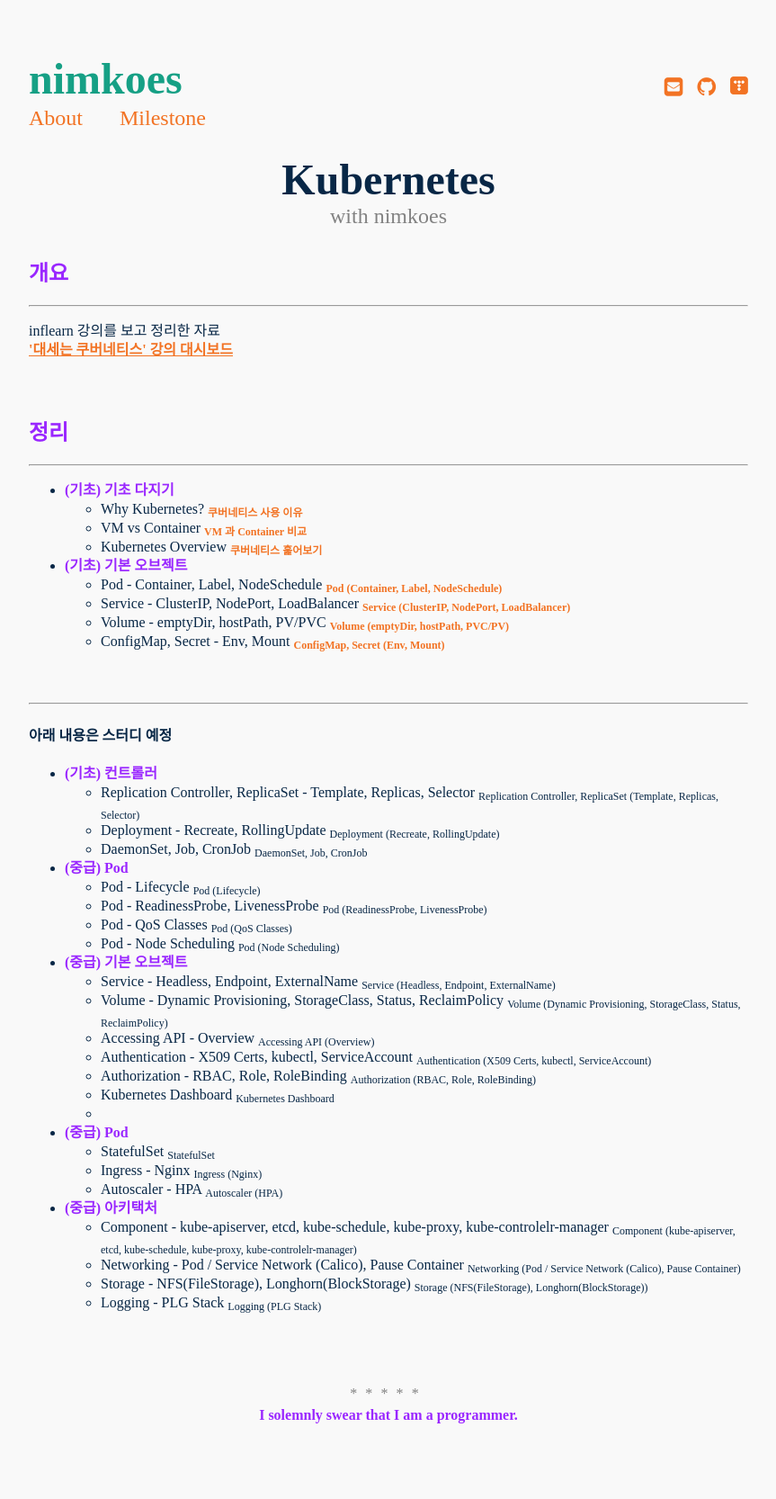
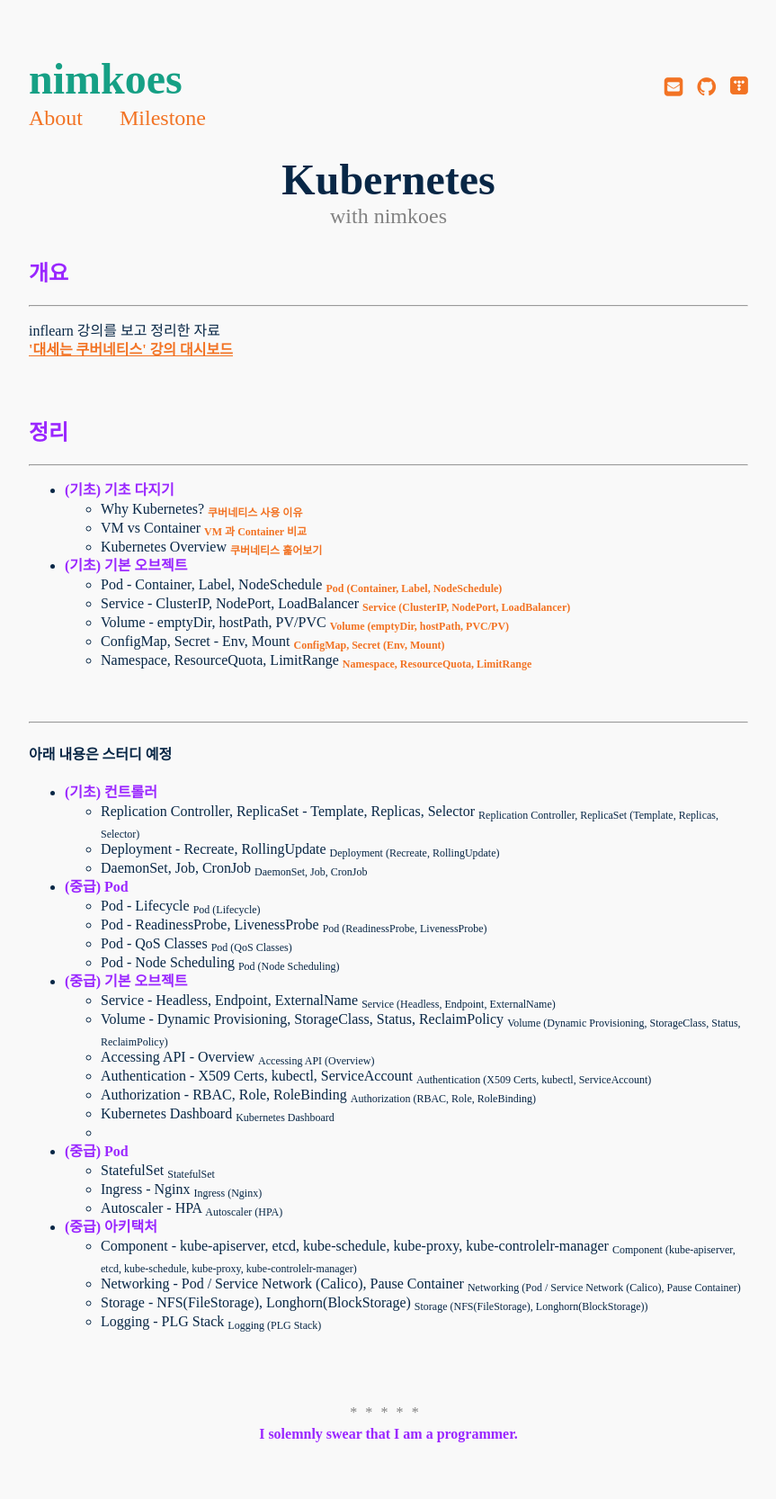
Before and after one commit to nimkoes/portfolio, a Jekyll site: the page built from _posts/2021-11-22-Kubernetes.md, in a window 1280 px wide. Shown: the whole page at 90% size, without its empty margins (208-1071 px from the left). Built offline with Jekyll 4.4.1, drawn with Linux system fonts in a browser that asks for light colours; before the commit the page ends 1645 px from its top, so only the background shows below that.

Commit message:
mod post

```diff
--- a/_posts/2021-11-22-Kubernetes.md
+++ b/_posts/2021-11-22-Kubernetes.md
@@ -27,6 +27,7 @@
   - Service - ClusterIP, NodePort, LoadBalancer [<sub>Service (ClusterIP, NodePort, LoadBalancer)</sub>](https://xxxelppa.tistory.com/351){:target="_blank"}
   - Volume - emptyDir, hostPath, PV/PVC [<sub>Volume (emptyDir, hostPath, PVC/PV)</sub>](https://xxxelppa.tistory.com/352){:target="_blank"}
   - ConfigMap, Secret - Env, Mount [<sub>ConfigMap, Secret (Env, Mount)</sub>](https://xxxelppa.tistory.com/353){:target="_blank"}
+  - Namespace, ResourceQuota, LimitRange [<sub>Namespace, ResourceQuota, LimitRange</sub>](https://xxxelppa.tistory.com/354){:target="_blank"}
 
 
 
```
